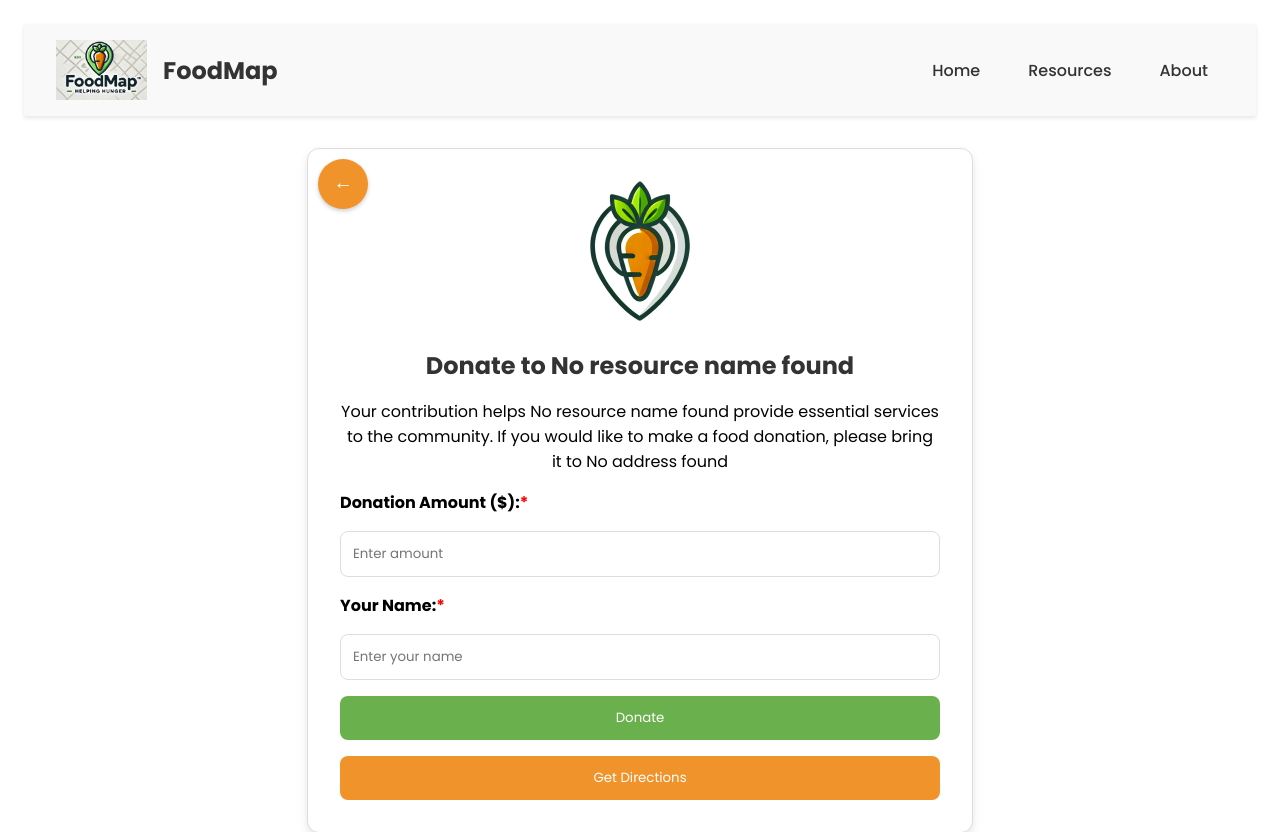
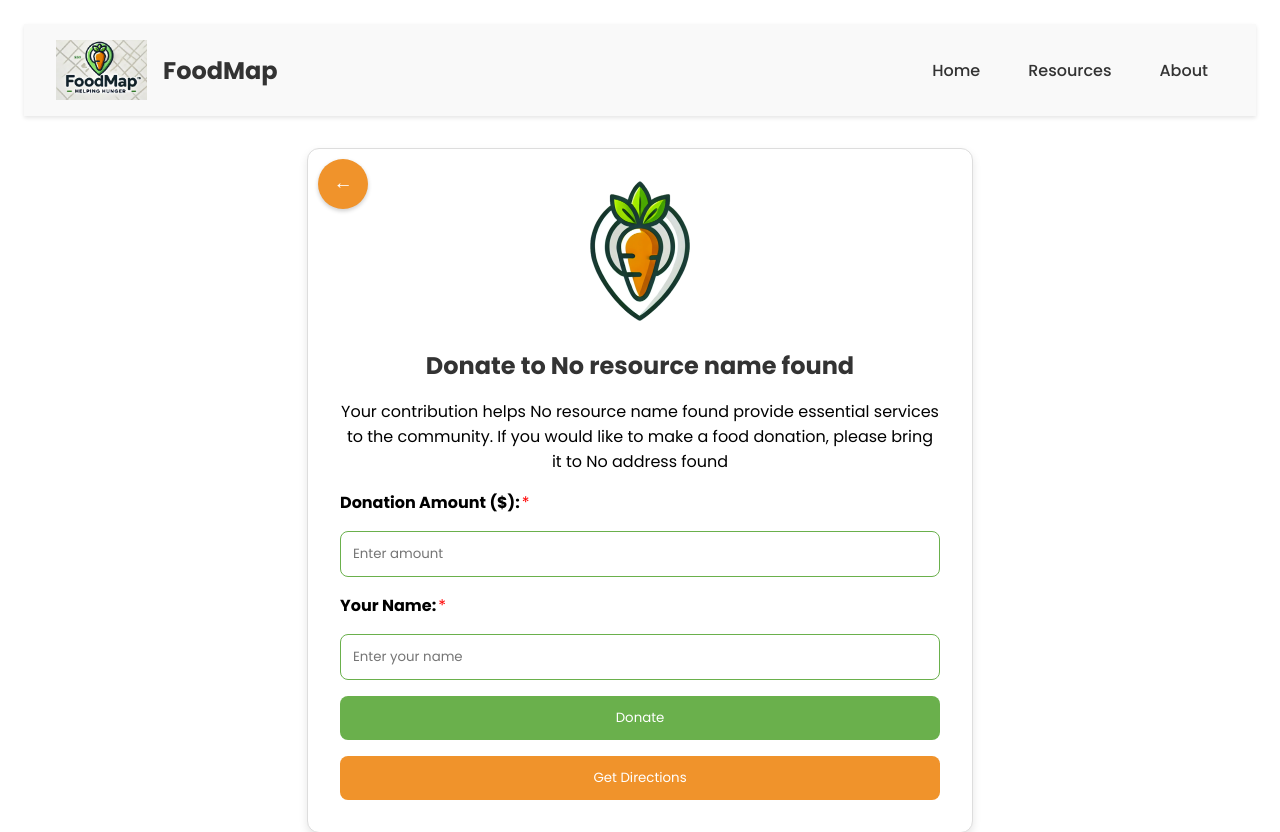
Before and after one commit to austin-schoster7/UI-Project-4, a SvelteKit app: page /donate in a window 1280 px wide. Shown: the top 832 px of the page. Built offline with nearby package versions, Linux system fonts and the light colour scheme.

Commit message:
More style updates

```diff
--- a/src/routes/donate/+page.svelte
+++ b/src/routes/donate/+page.svelte
@@ -84,7 +84,8 @@
 
     .required {
       color: red;
-      font-weight: bold;
+      font-weight: normal;
+      padding-left: 2px;
     }
 
     input,
@@ -93,6 +94,16 @@
       border-radius: 8px;
       border: 1px solid #ddd;
       font-family: 'Poppins', sans-serif;
+    }
+
+    input {
+      border-color: #6AB04C;
+    }
+
+    input:focus {
+      outline: none;
+      border-color: #f0932b; /* Orange accent */
+      /* border-width: 3px; */
     }
 
     button {
```
